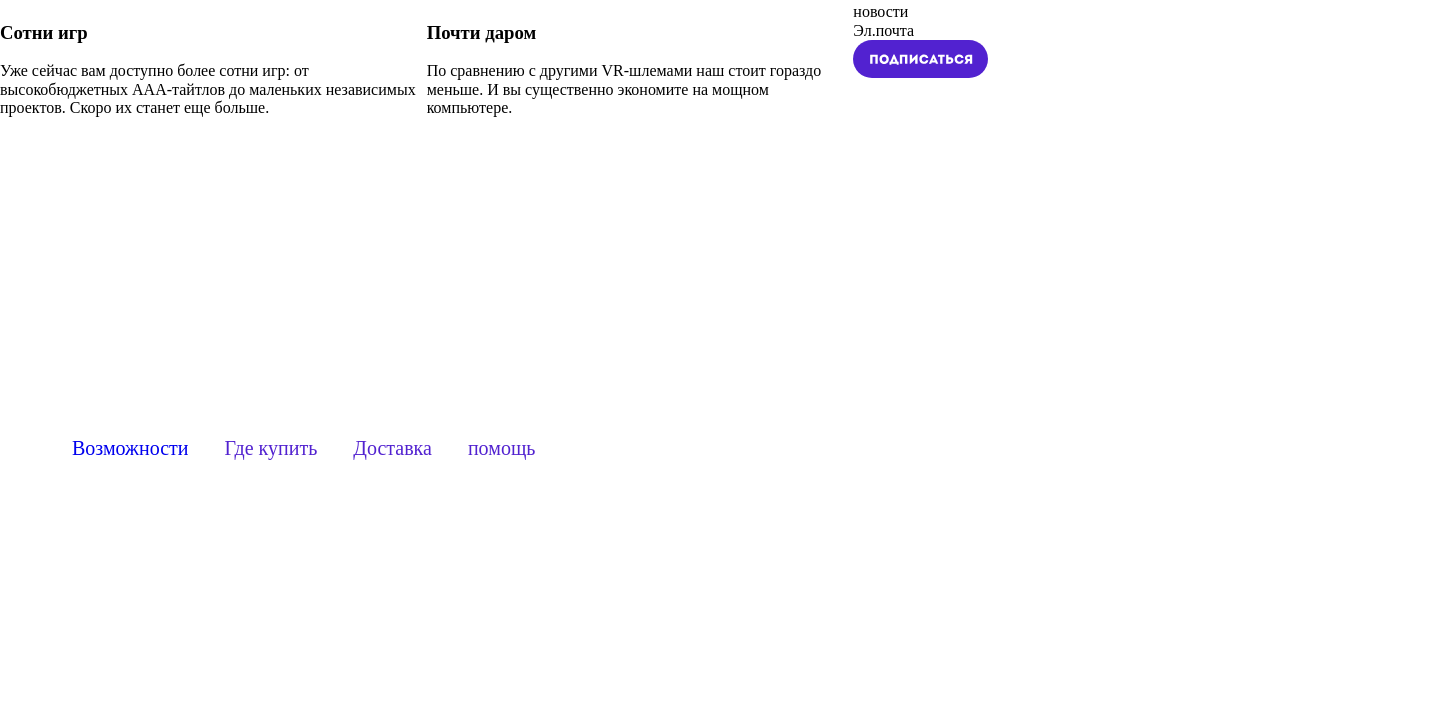
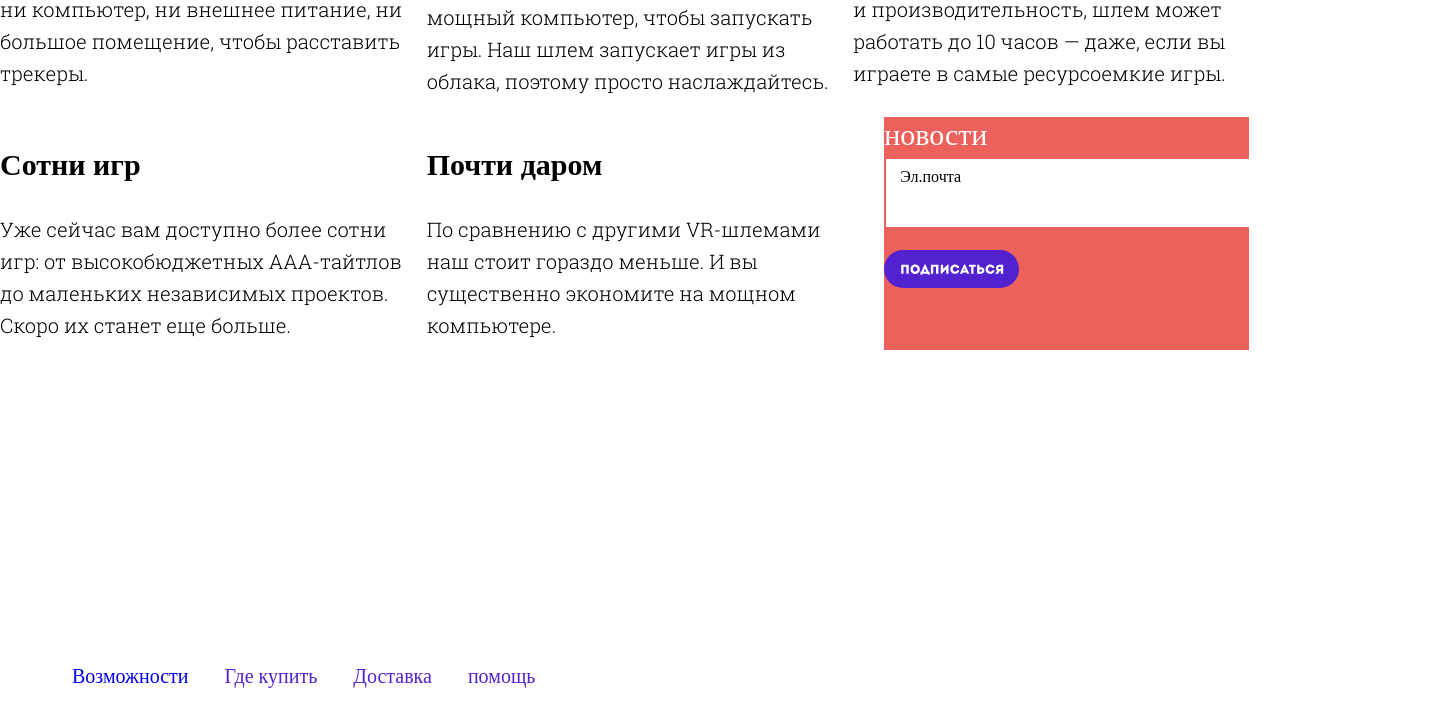
Before and after one commit to Hellunar/week8hw2, a plain HTML site: page pages/about.html in a window 1280 px wide. Shown: the part 606-1314 px from the top of the page, 1438 px wide, since content can reach past the window. Before the commit the page ends 1086 px from the top, so only its background shows below. Drawn offline with Linux system fonts and the light colour scheme; files whose address does not match are found by name; a web font is replaced by a local one.

Commit message:
add style

```diff
--- a/assets/sass/components/_main.scss
+++ b/assets/sass/components/_main.scss
@@ -39,21 +39,53 @@ main {
     display: grid;
     grid-template-rows: 1fr 1fr;
     grid-template-columns: 1fr 1fr 1fr;
+    justify-items: center;
+    .form {
+      width: 365px;
+      height: 233px;
+      background-color: #ec615b;
+      .form__input {
+        width: 323px;
+        height: 50px;
+        margin: 6px 0 23px 2px;
+        padding: 9px 215px 9px 14px;
+        background-color: #fff;
+      }
+      .form__title {
+        width: 325px;
+        height: 36px;
+        margin: 0 0 6px;
+        font-family: Intro;
+        font-size: 30px;
+        font-weight: normal;
+        font-stretch: normal;
+        font-style: normal;
+        line-height: 1.2;
+        letter-spacing: normal;
+        text-align: left;
+        color: #fff;
+      }
+    }
     .part {
       .part__img {
+        justify-self: center;
       }
       .part__title {
-      }
-      .part__text {
+        font-family: Intro;
+        font-size: 30px;
+        line-height: 1.2;
+        text-align: left;
+        color: #000;
       }
     }
-    .form {
-      .form_title {
-      }
-      .form_input {
-      }
-      .form_button {
-      }
+    .part__text {
+      font-family: RobotoSlab;
+      font-size: 20px;
+      font-weight: 300;
+      line-height: 1.6;
+      text-align: left;
+      color: #000;
+      text-align: left;
     }
   }
 }
--- a/pages/about.html
+++ b/pages/about.html
@@ -49,10 +49,10 @@
                     <p class="part__text">По сравнению с другими VR-шлемами наш стоит гораздо меньше. И вы существенно
                         экономите на мощном компьютере.</p>
                 </div>
-                <div class="part">
-                    <div class="part__form_title">новости</div>
-                    <div class="part__form_input">Эл.почта</div>
-                    <button class="part__form__button"><img src="/assets/img/vr2/button.svg" alt=""></button>
+                <div class="form">
+                    <div class="form__title">новости</div>
+                    <div class="form__input">Эл.почта</div>
+                    <button class="form__button"><img src="/assets/img/vr2/button.svg" alt=""></button>
                     </aside>
             </section>
         </main>
```
Also changed, not shown: assets/style/style.css, 1 other file.
